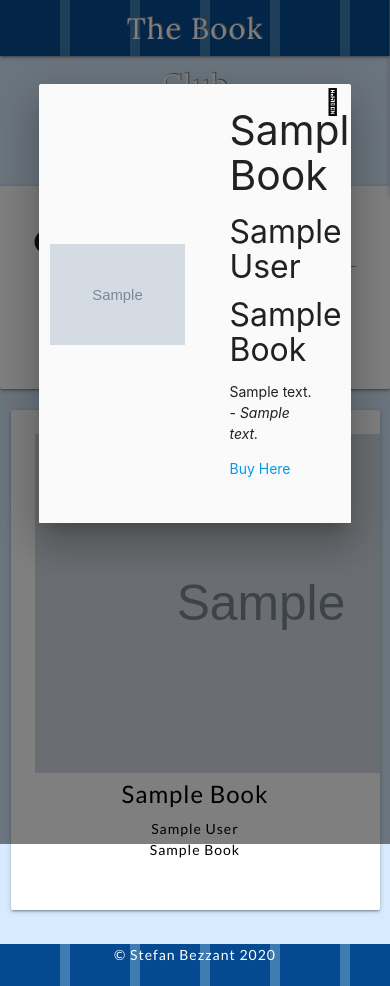
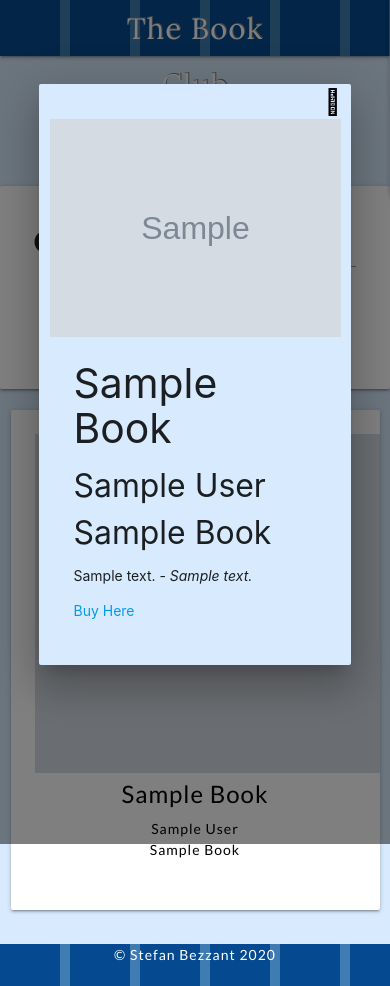
Before and after one commit to stefbez/the-book-club, a Flask app: page / in a window 390 px wide, after a click that opens the changed part. Run offline with Flask 2, Linux system fonts and the light colour scheme; grey boxes marked "Sample" are stand-in pictures; a database or web service that is not in the repository returns one stand-in record (values such as "Sample title"); some libraries are stand-ins or nearby versions.

Commit message:
Add further styling to modal to ensure mobile compatability

```diff
--- a/static/css/style.css
+++ b/static/css/style.css
@@ -57,7 +57,8 @@ font-family: 'Lora', serif; */
 }
 
 .sidenav,
-#page-container{
+#page-container,
+.modal{
     background: #D8EBFE;
 }
 
@@ -91,6 +92,25 @@ div.modal-footer.delete-btn {
     max-width: 50%;
  }
 
+ @media (max-width: 576px) {
+    .col.modal-col{
+        max-width: 100%;
+        display: table-cell;
+ }
+    .modal-table{
+        display: table;
+        width: 100%;
+    }
+    .book-cover{
+        max-height: 55vh;
+        margin-top: 25px;
+    }
+}
+
+.modal-table{
+    margin-top: 10px;
+}
+
  .modal-close-btn{
     top: 0;
     right: 10px;
```
